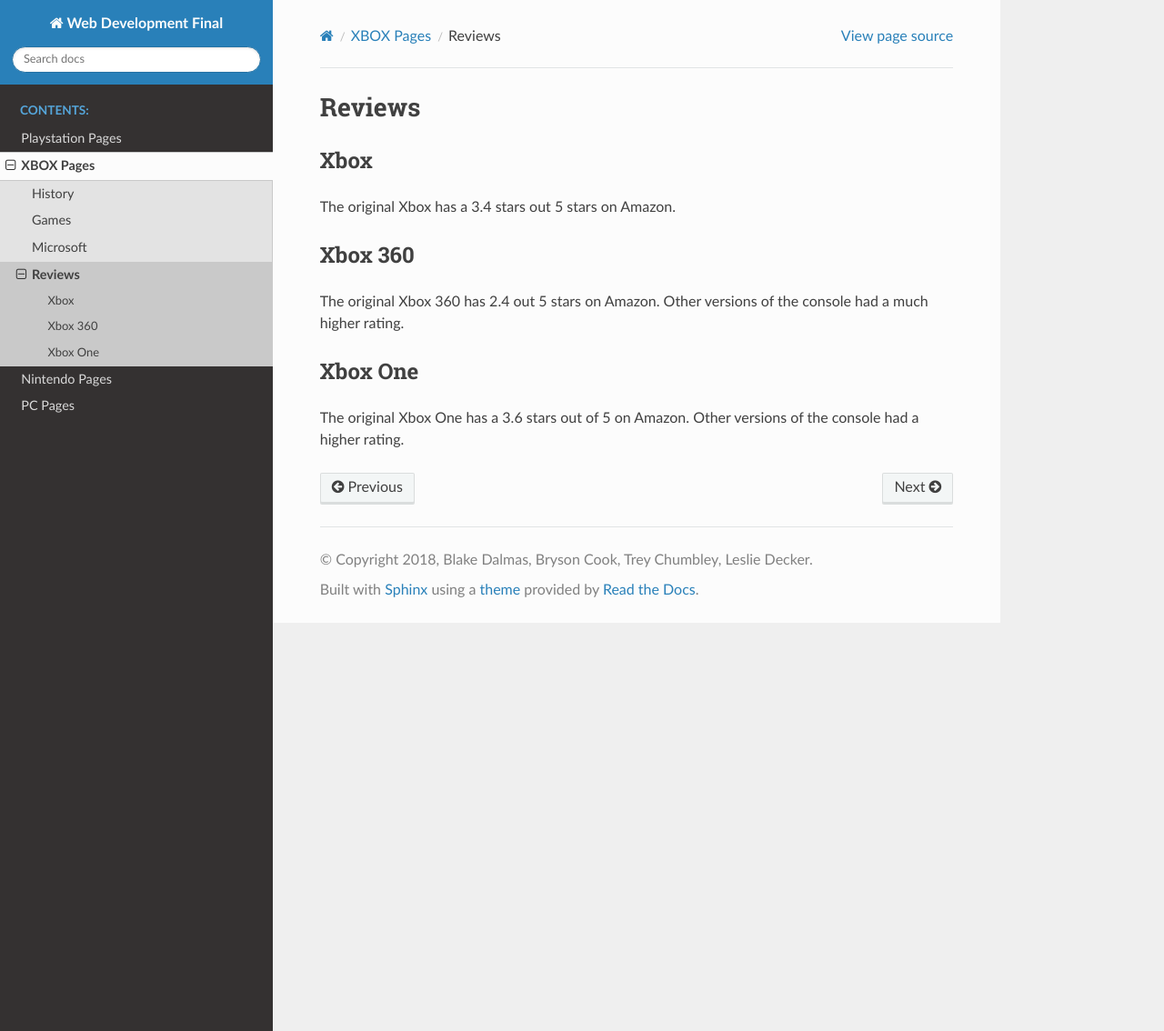
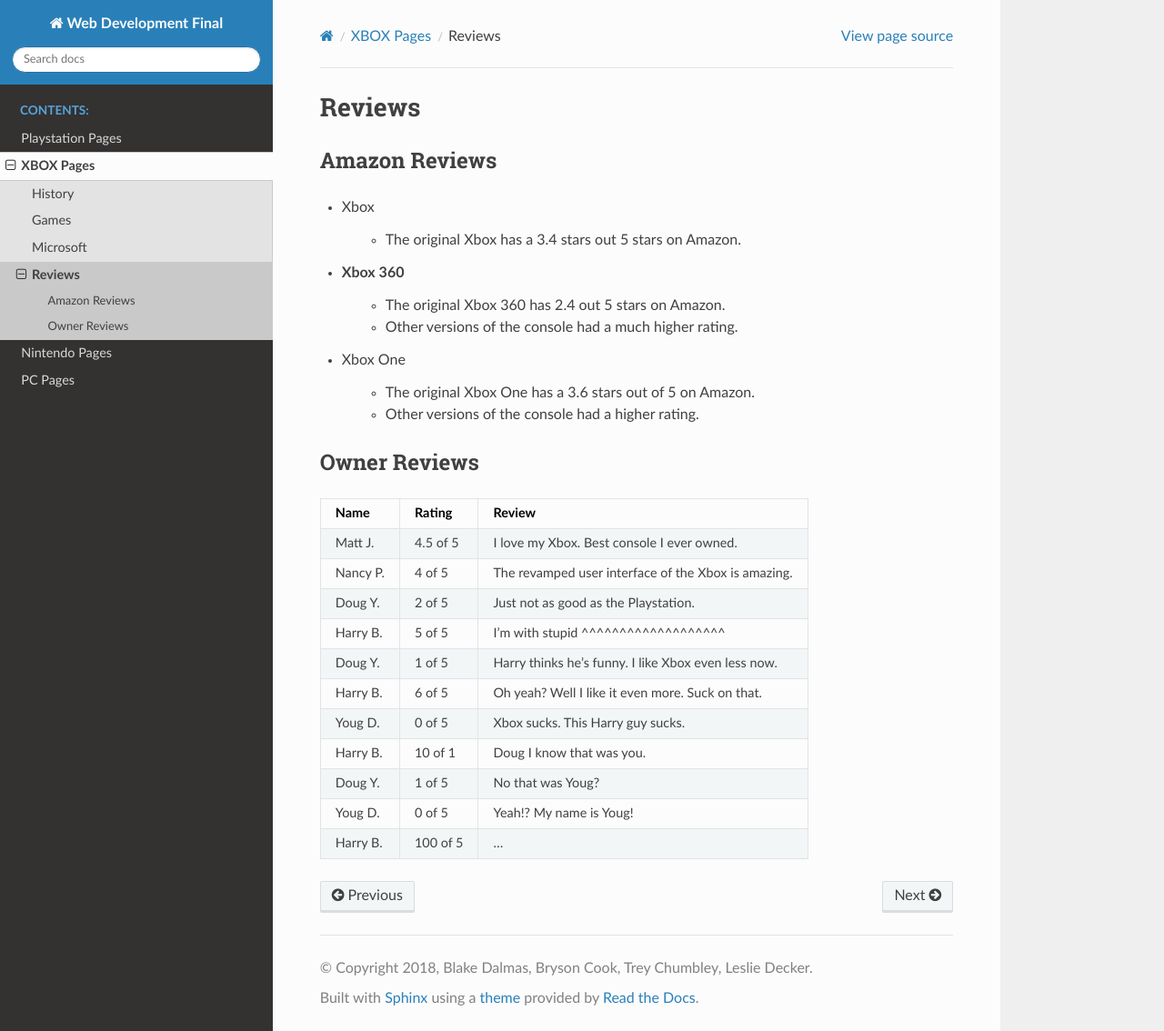
Before and after one commit to BlakeDalmas/webdev_final, a Sphinx documentation site: the page built from source/xbox/xbox_pages/reviews.rst, in a window 1280 px wide and 1134 px high. Shown: the whole window at 91% size. Built offline with Sphinx 7.4.7 and the Read the Docs theme 2.0.0, drawn with Linux system fonts in a browser that asks for light colours.

Commit message:
Create links and add styling and bullets

```diff
--- a/source/xbox/xbox.rst
+++ b/source/xbox/xbox.rst
@@ -1,8 +1,12 @@
 XBOX Pages
 ==========
 
-.. image:: xboxlogo.png
+.. figure:: xboxlogo.png
    :width: 25%
+
+   From: `Wikimedia`_
+
+.. _Wikimedia: https://commons.wikimedia.org/wiki/File:Xbox_one_logo.svg
 
 .. toctree::
    :maxdepth: 2
--- a/source/xbox/xbox_pages/reviews.rst
+++ b/source/xbox/xbox_pages/reviews.rst
@@ -1,17 +1,37 @@
 Reviews
 =======
 
-Xbox
-~~~~
+Amazon Reviews
+--------------
 
-The original Xbox has a 3.4 stars out 5 stars on Amazon.
+* Xbox
 
-Xbox 360
-~~~~~~~~
+	* The original Xbox has a 3.4 stars out 5 stars on Amazon.
 
-The original Xbox 360 has 2.4 out 5 stars on Amazon. Other versions of the console had a much higher rating.
+* Xbox 360
+	* The original Xbox 360 has 2.4 out 5 stars on Amazon.
+	* Other versions of the console had a much higher rating.
 
-Xbox One
-~~~~~~~~
+* Xbox One
 
-The original Xbox One has a 3.6 stars out of 5 on Amazon. Other versions of the console had a higher rating.
+	* The original Xbox One has a 3.6 stars out of 5 on Amazon.
+	* Other versions of the console had a higher rating.
+
+Owner Reviews
+-------------
+
+========= ======== ===================================================
+Name      Rating   Review
+========= ======== ===================================================
+Matt J.   4.5 of 5 I love my Xbox. Best console I ever owned.
+Nancy P.  4 of 5   The revamped user interface of the Xbox is amazing.
+Doug Y.   2 of 5   Just not as good as the Playstation.
+Harry B.  5 of 5   I'm with stupid ^^^^^^^^^^^^^^^^^^^
+Doug Y.   1 of 5   Harry thinks he's funny. I like Xbox even less now.
+Harry B.  6 of 5   Oh yeah? Well I like it even more. Suck on that.
+Youg D.   0 of 5   Xbox sucks. This Harry guy sucks.
+Harry B.  10 of 1  Doug I know that was you.
+Doug Y.   1 of 5   No that was Youg?
+Youg D.   0 of 5   Yeah!? My name is Youg!
+Harry B.  100 of 5 ...
+========= ======== ===================================================
```
Also changed, not shown: source/xbox/xbox_pages/games.rst (+19 -13 lines), source/xbox/xbox_pages/history.rst (+21 -15 lines), source/xbox/xbox_pages/microsoft.rst (+8 -6 lines).
